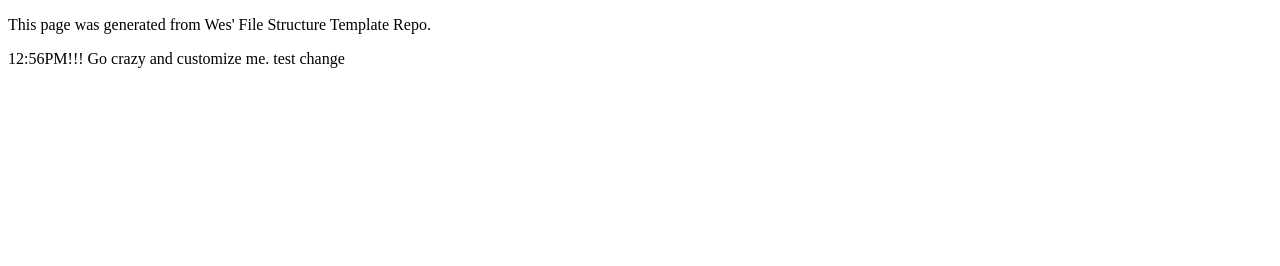
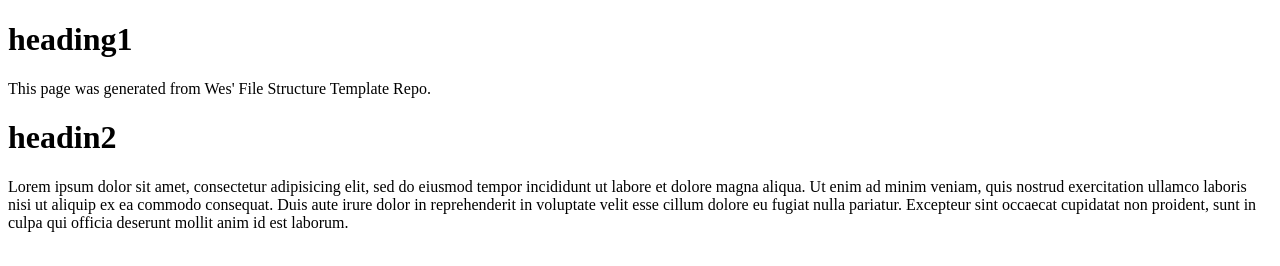
Before and after one commit to ejr25/art101, a plain HTML site: page index.html in a window 1280 px wide. Drawn offline with Linux system fonts and the light colour scheme.

Commit message:
change 5
thurs lecture sept 29 8:30

```diff
--- a/index.html
+++ b/index.html
@@ -1,15 +1,15 @@
 <!DOCTYPE html>
 <html>
 <head>
-	<title>Emma Homepage</title>
+	<title>Emma's Homepage</title>
 	<link rel="stylesheet" type="text/css" href="css/site.css">
 </head>
 <body>
 	<main>
+		<h1>heading1</h1>
 		<p>This page was generated from Wes' File Structure Template Repo.</p>
-
-		<p>12:56PM!!!
-			Go crazy and customize me. test change </p>
+		<h1>headin2</h1>
+		<p>Lorem ipsum dolor sit amet, consectetur adipisicing elit, sed do eiusmod tempor incididunt ut labore et dolore magna aliqua. Ut enim ad minim veniam, quis nostrud exercitation ullamco laboris nisi ut aliquip ex ea commodo consequat. Duis aute irure dolor in reprehenderit in voluptate velit esse cillum dolore eu fugiat nulla pariatur. Excepteur sint occaecat cupidatat non proident, sunt in culpa qui officia deserunt mollit anim id est laborum.</p>
 	</main>
 
 
```
